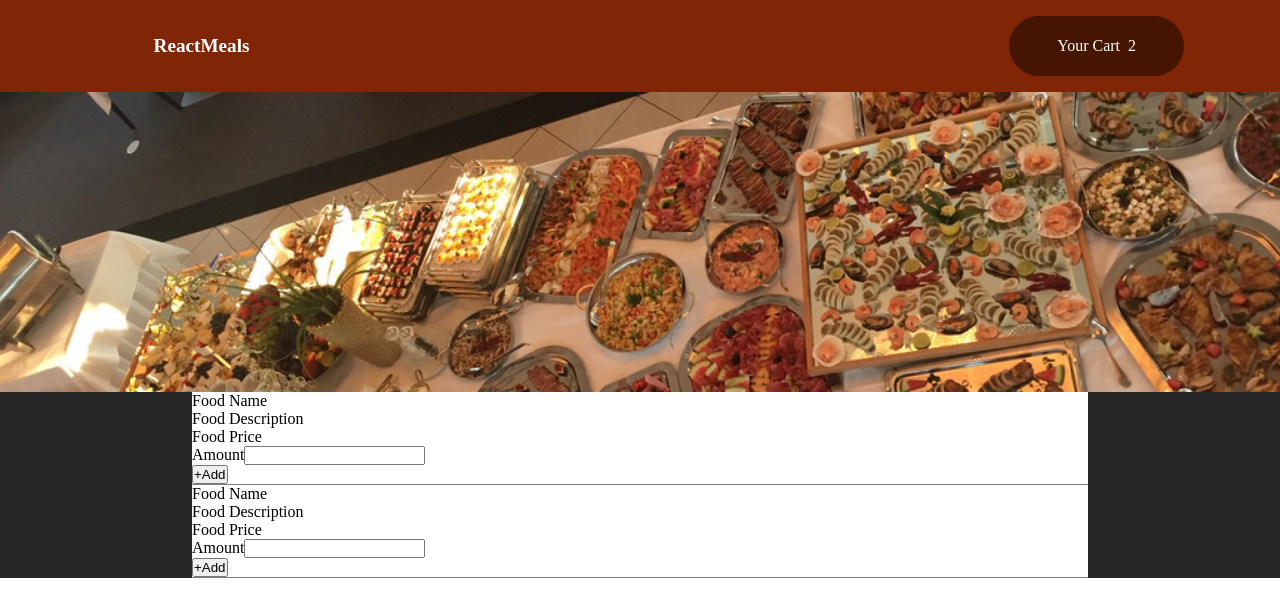
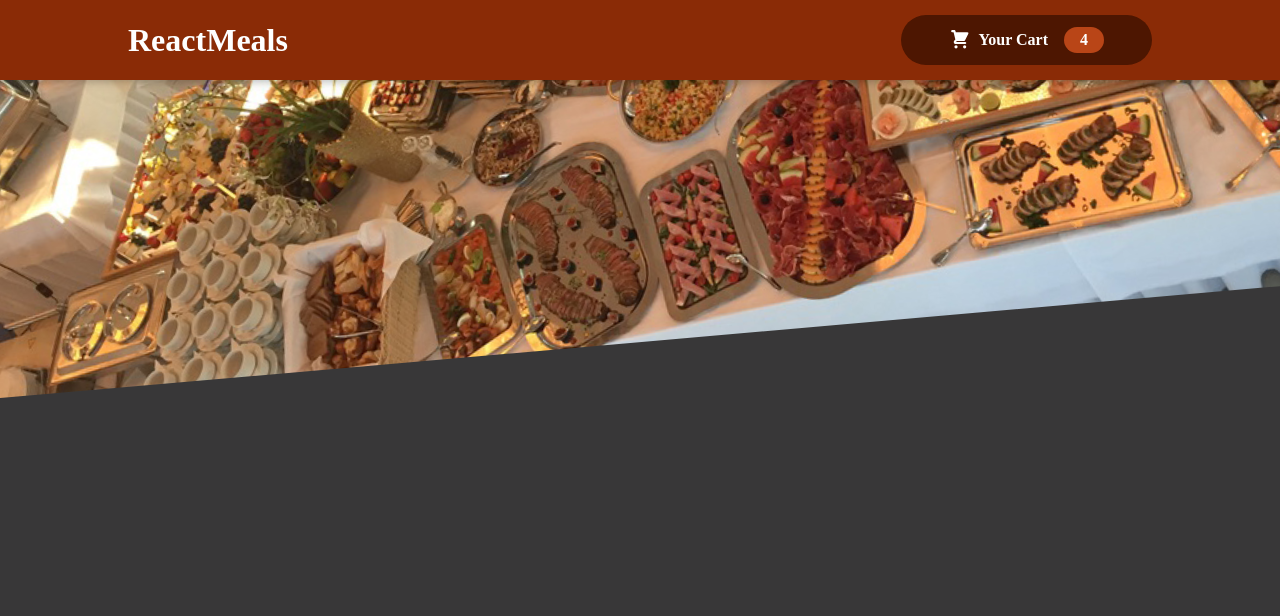
Before and after one commit to ciubiadi/My-Learning-Journey, a React (Create React App) app in the folder React/Udemy-React-Complete-Guide/food-order-app/: page / in a window 1280 px wide. Shown: the top 616 px of the page. Built offline with nearby package versions, Linux system fonts and the light colour scheme.

Commit message:
Finish Header Design

```diff
--- a/React/Udemy-React-Complete-Guide/food-order-app/src/App.css
+++ b/React/Udemy-React-Complete-Guide/food-order-app/src/App.css
@@ -0,0 +1,3 @@
+body {
+  background-color: #383738;
+}
--- /dev/null
+++ b/React/Udemy-React-Complete-Guide/food-order-app/src/components/Cart/CartIcon.js
@@ -0,0 +1,13 @@
+const CartIcon = () => {
+  return (
+    <svg
+      xmlns="http://www.w3.org/2000/svg"
+      viewBox="0 0 20 20"
+      fill="currentColor"
+    >
+      <path d="M3 1a1 1 0 000 2h1.22l.305 1.222a.997.997 0 00.01.042l1.358 5.43-.893.892C3.74 11.846 4.632 14 6.414 14H15a1 1 0 000-2H6.414l1-1H14a1 1 0 00.894-.553l3-6A1 1 0 0017 3H6.28l-.31-1.243A1 1 0 005 1H3zM16 16.5a1.5 1.5 0 11-3 0 1.5 1.5 0 013 0zM6.5 18a1.5 1.5 0 100-3 1.5 1.5 0 000 3z" />
+    </svg>
+  );
+};
+
+export default CartIcon;
--- a/React/Udemy-React-Complete-Guide/food-order-app/src/components/Header/Header.js
+++ b/React/Udemy-React-Complete-Guide/food-order-app/src/components/Header/Header.js
@@ -1,17 +1,20 @@
 import React from "react";
 import styles from "./Header.module.css";
 
-const Header = () => {
+import CartIcon from "../Cart/CartIcon";
+
+const Header = (props) => {
   return (
-    <div className={styles.container}>
-      <div className={styles.header}>
-        <div className={styles.brand}>ReactMeals</div>
-        <div className={styles["cart-container"]}>
-          <div className={styles["cart-text"]}>Your Cart</div>
-          <div className={styles["cart-items-number"]}>2</div>
-        </div>
-      </div>
-    </div>
+    <header className={styles.header}>
+      <h1>ReactMeals</h1>
+      <button className={styles.button}>
+        <span className={styles.icon}>
+          <CartIcon />
+        </span>
+        <span>Your Cart</span>
+        <span className={styles.badge}>4</span>
+      </button>
+    </header>
   );
 };
 
--- a/React/Udemy-React-Complete-Guide/food-order-app/src/components/Header/Header.module.css
+++ b/React/Udemy-React-Complete-Guide/food-order-app/src/components/Header/Header.module.css
@@ -1,36 +1,75 @@
-.container {
+.header {
+  position: fixed;
+  top: 0;
+  left: 0;
   width: 100%;
-  margin-left: auto;
-  margin-right: auto;
-  padding-left: 5em;
-  padding-right: 5em;
-  background-color: rgb(128, 38, 6);
+  height: 5rem;
+  background-color: #8a2b06;
   color: white;
+  display: flex;
+  justify-content: space-between;
+  align-items: center;
+  padding: 0 10%;
+  box-shadow: 0 2px 8px rgba(0, 0, 0, 0.25);
+  z-index: 10;
 }
 
-.header {
-  padding: 1em;
+.button {
+  cursor: pointer;
+  font: inherit;
+  border: none;
+  background-color: #4d1601;
+  color: white;
+  padding: 0.75rem 3rem;
   display: flex;
-  justify-content: space-between;
+  justify-content: space-around;
+  align-items: center;
+  border-radius: 25px;
+  font-weight: bold;
 }
 
-.brand {
-  padding: 1em 3em;
-  font-size: larger;
-  font-weight: bolder;
+.button:hover,
+.button:active {
+  background-color: #2c0d00;
 }
 
-.cart-container {
-  display: flex;
-  padding: 1em 3em;
-  background-color: #451502;
-  border-radius: 3em;
+.icon {
+  width: 1.35rem;
+  height: 1.35rem;
+  margin-right: 0.5rem;
 }
 
-.cart-text {
-  margin: auto 0.5em auto 0em;
+.badge {
+  background-color: #b94517;
+  padding: 0.25rem 1rem;
+  border-radius: 25px;
+  margin-left: 1rem;
+  font-weight: bold;
 }
 
-.cart-items-number {
-  margin: auto;
+.button:hover .badge,
+.button:active .badge {
+  background-color: #92320c;
 }
+
+.bump {
+  animation: bump 300ms ease-out;
+}
+
+@keyframes bump {
+  0% {
+    transform: scale(1);
+  }
+  10% {
+    transform: scale(0.9);
+  }
+  30% {
+    transform: scale(1.1);
+  }
+  50% {
+    transform: scale(1.15);
+  }
+  100% {
+    transform: scale(1);
+  }
+}
--- a/React/Udemy-React-Complete-Guide/food-order-app/src/components/Main/Main.js
+++ b/React/Udemy-React-Complete-Guide/food-order-app/src/components/Main/Main.js
@@ -1,47 +1,14 @@
 import React from "react";
 import styles from "./Main.module.css";
+import mealsImage from "./../../assets/meals.jpg";
 
 const Main = () => {
   return (
-    <div className={styles["main-content"]}>
-      <div className={styles.image}>
-        {/* <img src="/images/meals.jpg"></img> */}
+    <React.Fragment>
+      <div className={styles["main-image"]}>
+        <img src={mealsImage} alt="A table full of food!" />
       </div>
-      <div className={styles["food-list"]}>
-        <div className={styles["food-item"]}>
-          <div className={styles["food-item-details"]}>
-            <p>Food Name</p>
-            <p>Food Description</p>
-            <p>Food Price</p>
-          </div>
-          <div className={styles["food-item-action"]}>
-            <div>
-              <label>Amount</label>
-              <input type="text" />
-            </div>
-            <div>
-              <button>+Add</button>
-            </div>
-          </div>
-        </div>
-        <div className={styles["food-item"]}>
-          <div className={styles["food-item-details"]}>
-            <p>Food Name</p>
-            <p>Food Description</p>
-            <p>Food Price</p>
-          </div>
-          <div className={styles["food-item-action"]}>
-            <div>
-              <label>Amount</label>
-              <input type="text" />
-            </div>
-            <div>
-              <button>+Add</button>
-            </div>
-          </div>
-        </div>
-      </div>
-    </div>
+    </React.Fragment>
   );
 };
 
--- a/React/Udemy-React-Complete-Guide/food-order-app/src/components/Main/Main.module.css
+++ b/React/Udemy-React-Complete-Guide/food-order-app/src/components/Main/Main.module.css
@@ -1,6 +1,20 @@
-.main-content {
+.main-image {
   width: 100%;
+  height: 25rem;
+  z-index: 0;
+  overflow: hidden;
+}
+
+.main-image img {
+  width: 110%;
   height: 100%;
+  object-fit: cover;
+  transform: rotateZ(-5deg) translateY(-4rem) translateX(-1rem);
+}
+
+/* .main-content {
+  width: 100%;
+  height: 100vh;
   background-color: #262526;
 }
 
@@ -21,4 +35,4 @@
 
 .food-item {
   border-bottom: 1px solid gray;
-}
+} */
```
Also changed, not shown: React/Udemy-React-Complete-Guide/food-order-app/src/components/Cart/Cart.js (added, +8 -0 lines), React/Udemy-React-Complete-Guide/food-order-app/src/components/Meals/Meals.js (added, +8 -0 lines), React/Udemy-React-Complete-Guide/food-order-app/src/assets/meals.jpg (renamed from React/Udemy-React-Complete-Guide/food-order-app/public/images/meals.jpg), React/Udemy-React-Complete-Guide/food-order-app/src/components/Cart/Cart.module.css (added), React/Udemy-React-Complete-Guide/food-order-app/src/components/Meals/Meals.module.css (added), 1 other file (tests, documents, lock files or other folders).
